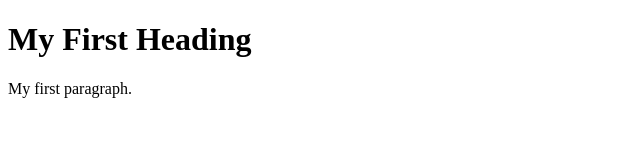
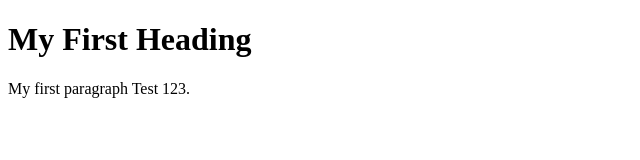
Before and after one commit to shelendra-singh-psl/shelendra-poc, a plain HTML site: page index.html in a window 1280 px wide. Shown: the full height of the page, 0-640 px from the left. Drawn offline with Linux system fonts and the light colour scheme.

Commit message:
new commit

```diff
--- a/index.html
+++ b/index.html
@@ -3,7 +3,7 @@
 <body>
 
 <h1>My First Heading</h1>
-<p>My first paragraph.</p>
+<p>My first paragraph Test 123.</p>
 
 </body>
 </html>
```
